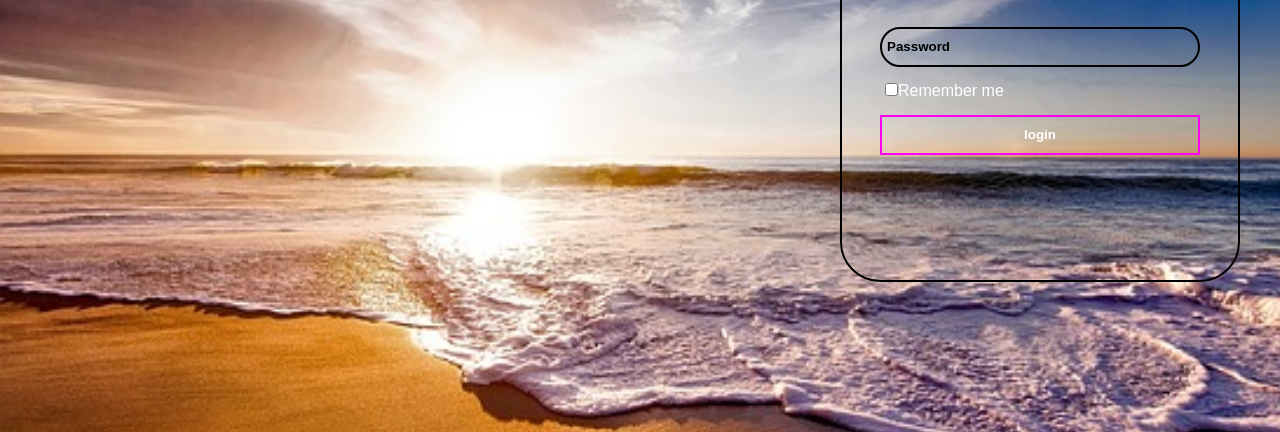
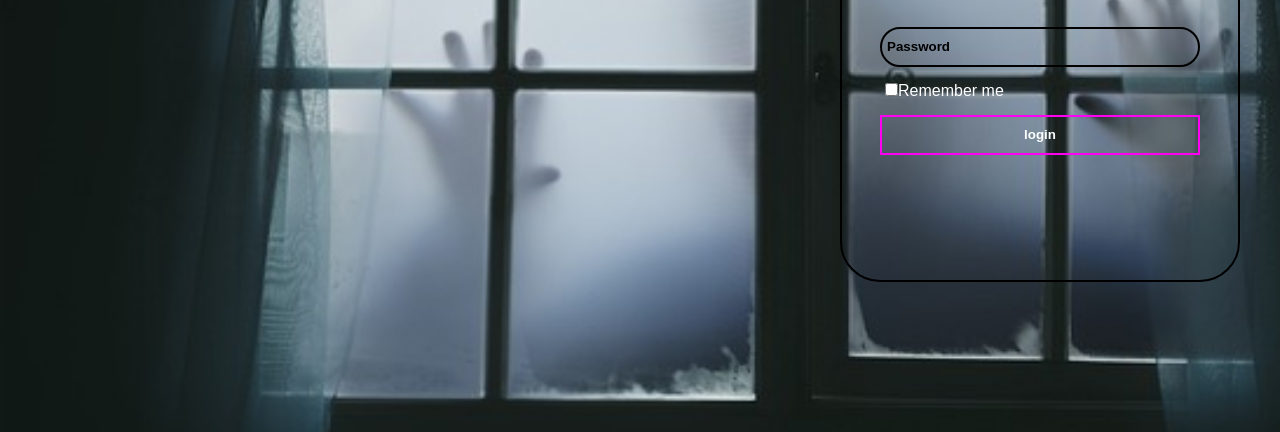
Before and after one commit to HumeshGit/aurora, a plain HTML site: page pages/login.html in a window 1280 px wide. Shown: the part 368-800 px from the top of the page. Drawn offline with Linux system fonts and the light colour scheme.

Commit message:
Update login.html

```diff
--- a/pages/login.html
+++ b/pages/login.html
@@ -17,7 +17,7 @@ body {
   justify-content: center;
   align-items: center;
   min-height: 100vh;
-  background-image: url(beach-1751455_640.jpg);
+  background-image: url(halloween-4537430_640.jpg);
   background-repeat: no-repeat;
   background-size: 1500px;
 }
```
